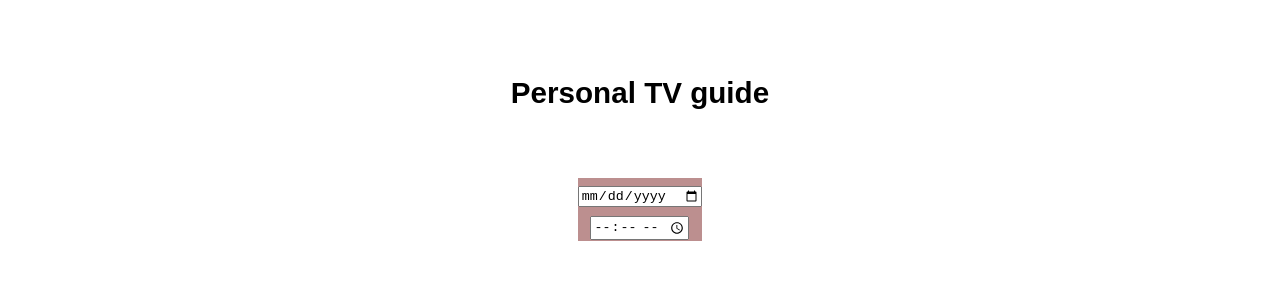
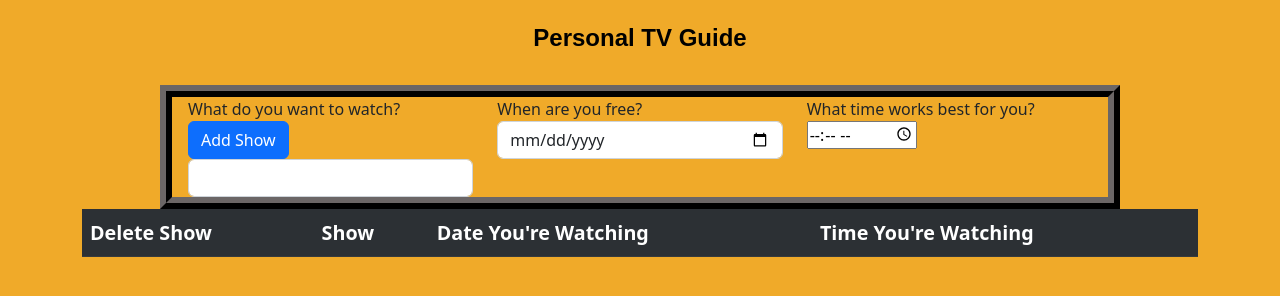
Before and after one commit to joshdwess/TV-Guide-React, a website: page index.html in a window 1280 px wide. Drawn offline with nearby package versions, Linux system fonts and the light colour scheme.

Commit message:
Fixed files commit

```diff
--- a/app.js
+++ b/app.js
@@ -1,2 +1,41 @@
+let addBtn = document.getElementById('add')
+let deleteBtn = document.getElementById('delete')
+let myTable = document.getElementById('list')
+let myForm = document.getElementById('new-show')
+
+let showInput = document.getElementById('new-show')
+let dateInput= document.getElementById('new-date')
+let timeInput = document.getElementById('appt')
+//Delete Show Function
+let removeParent = (element) => {
+     let id = element.getAttribute('id')
+     delete shows[id]
+
+    element.parentElement.parentElement.parentElement.remove()
+
+
+}
+
+let shows = {}
 let id = 0;
-document.getElementById('add') 'click'
+
+//Add Show Function
+addBtn.addEventListener('click' , event => {
+    event.preventDefault();
+    let show = showInput.value
+    let date = dateInput.value
+    let time = timeInput.value
+
+   id += 1
+   shows[id]  = {"show": show, "date": date, "time": time}
+   console.log(shows)
+    let template = `
+                  <tr>
+                  <td><button id="${id}" class="btn btn-danger" onclick="removeParent(this)">Delete</button></td>
+                   <td>${show}</td>
+                    <td>${date}</td>
+                    <td>${time}</td>
+
+                  </tr> `
+                  myTable.innerHTML += template;
+})
--- a/index.html
+++ b/index.html
@@ -6,30 +6,48 @@
     <meta name="viewport" content="width=device-width, initial-scale=1.0">
     <title>Document</title>
 <link rel="stylesheet" href="style.css">
+<link href="https://cdn.jsdelivr.net/npm/bootstrap@5.2.0/dist/css/bootstrap.min.css" rel="stylesheet" integrity="sha384-gH2yIJqKdNHPEq0n4Mqa/HGKIhSkIHeL5AyhkYV8i59U5AR6csBvApHHNl/vI1Bx" crossorigin="anonymous">
 </head>
-<body>
+<body class="container">
 <br>
-<!--The form -->
-<h3 class="header-1">Personal TV guide</h3>
+<h3 class="header-1">Personal TV Guide</h3>
 <br>
-<div class="container">
+<div>
 <!--Main part of my app-->
 <div class="border-1">
+  <div class="row">
+    <div class="col-sm">
+    <label for="new-show">What do you want to watch?</label>
+    <button id="add" type="button" class="btn btn-primary">Add Show</button>
+    <input type="text" class="form-control" id="new-show" placeholder="">
+    </div>
+    <br>
+   <div class="col-sm">
+    <div class="form-group">
+    <label for="new-start-date">When are you free?</div>
+     <input type="date" class="form-control" id="new-date">
+   </div>
+     <div class="col-sm">
+      <label for="appt">What time works best for you?</label>
+        <input type="time" id="appt" name="appt" >
+     </div>
+    </div>
 
-<div class="row">
-  <div class="col-sm"></div>
-  <div class="form-group">
-  <label for="new-start-date"></div>
-   <input type="date" class="form-control" id="new-start-date">
   </div>
-    <div class="col-sm">
-     <label for="new-time"></label>
-       <input type="time" >
-    </div>
-  </div>
+
 </div>
+<!--The results from the form are displayed in this table-->
+ <table id="list" class="table table-dark table-striped">
+  <tr>
+    <th>Delete Show</th>
+    <th>Show</th>
+    <th>Date You're Watching</th>
+    <th>Time You're Watching</th>
+  </tr>
+ </table>
+
 </body>
+<script src="node_modules/jquery/dist/jquery.js"></script>
+<script src="node_modules/bootstrap/dist/js/bootstrap.bundle.js"></script>
+<script src="app.js"></script>
 </html>
-<script src="node_modules/jquery/dist/jquery.js"></script>
-<script src="app.js"></script>
-<script src="node_modules/bootstrap/dist/js/bootstrap.bundle.js"></script>
--- a/package.json
+++ b/package.json
@@ -2,14 +2,13 @@
   "name": "week-12",
   "version": "1.0.0",
   "description": "",
-  "main": "index.js",
+  "main": "app.js",
   "scripts": {
     "test": "echo \"Error: no test specified\" && exit 1"
   },
   "author": "",
   "license": "ISC",
   "dependencies": {
-    "bootstrap": "^5.2.0",
-    "jquery": "^3.6.0"
+    "bootstrap": "^5.2.0"
   }
 }
--- a/style.css
+++ b/style.css
@@ -1,21 +1,27 @@
-body{
-    font-size: var(--fs-400);
-    min-height: 100px;
-    display: flex;
+
+
+table{
     flex-direction: column;
     justify-content: center;
     align-items: center;
     font-size: 1.234em;
     line-height: 1.6;
+    margin-left: auto;
+    margin-right: auto;
 }
 
-.container{
-    background-color: rosybrown;
+td{ font-family:Georgia, 'Times New Roman', Times, serif;
 
-    text-align: center;
+
 }
+.container{ background-color: rgb(240, 170, 41);
+    }
 
-.font{
+.border-1{
+    padding:0 1em;
+    max-width: 60rem;
+    margin: auto;
+    border: 12px ridge rgb(23, 22, 22);
 
 }
 
@@ -23,4 +29,13 @@ body{
     text-align: center;
     font-family: fantasy;
     font-size: 150%;
+    font-weight:600;
+    color: black
+
 }
+
+button{
+    cursor: pointer;
+    transition-delay: 0.2s ease;
+
+}
```
Also changed, not shown: stylesheet.css (deleted), 1 other file.
